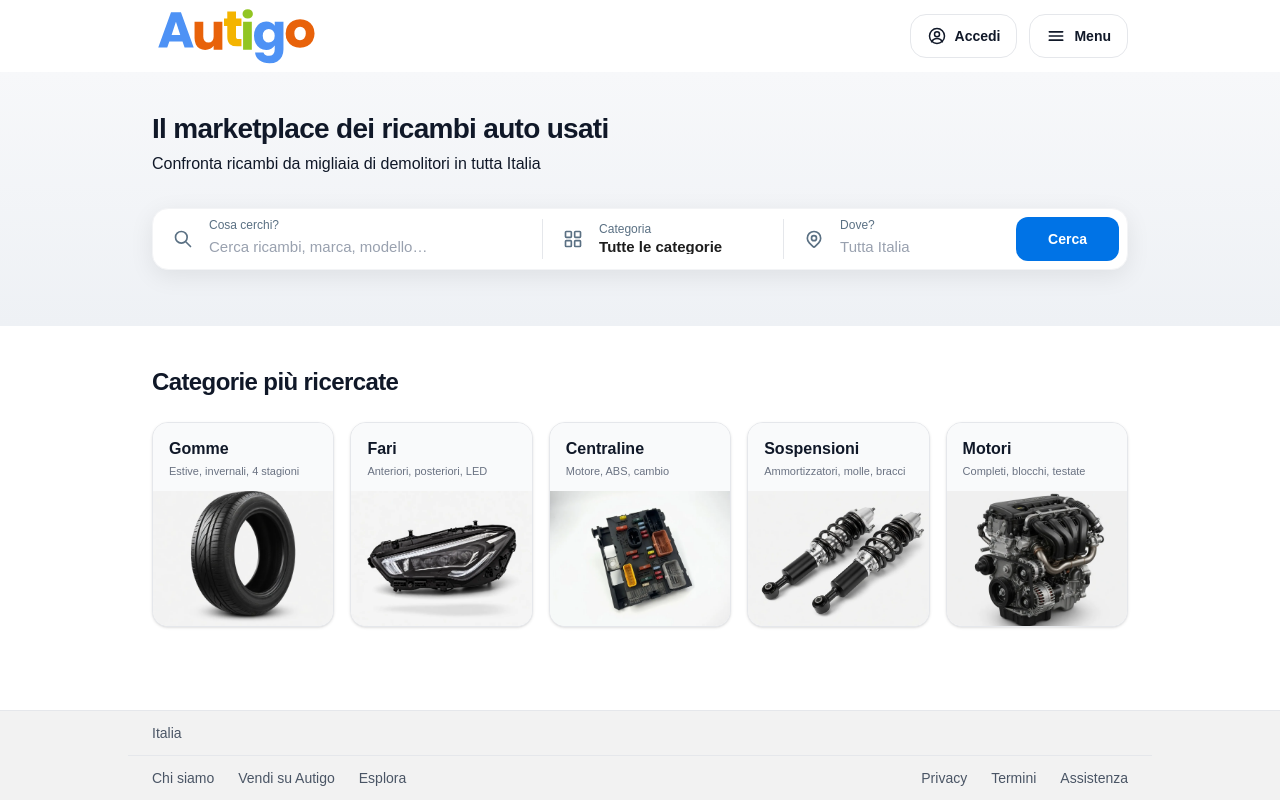
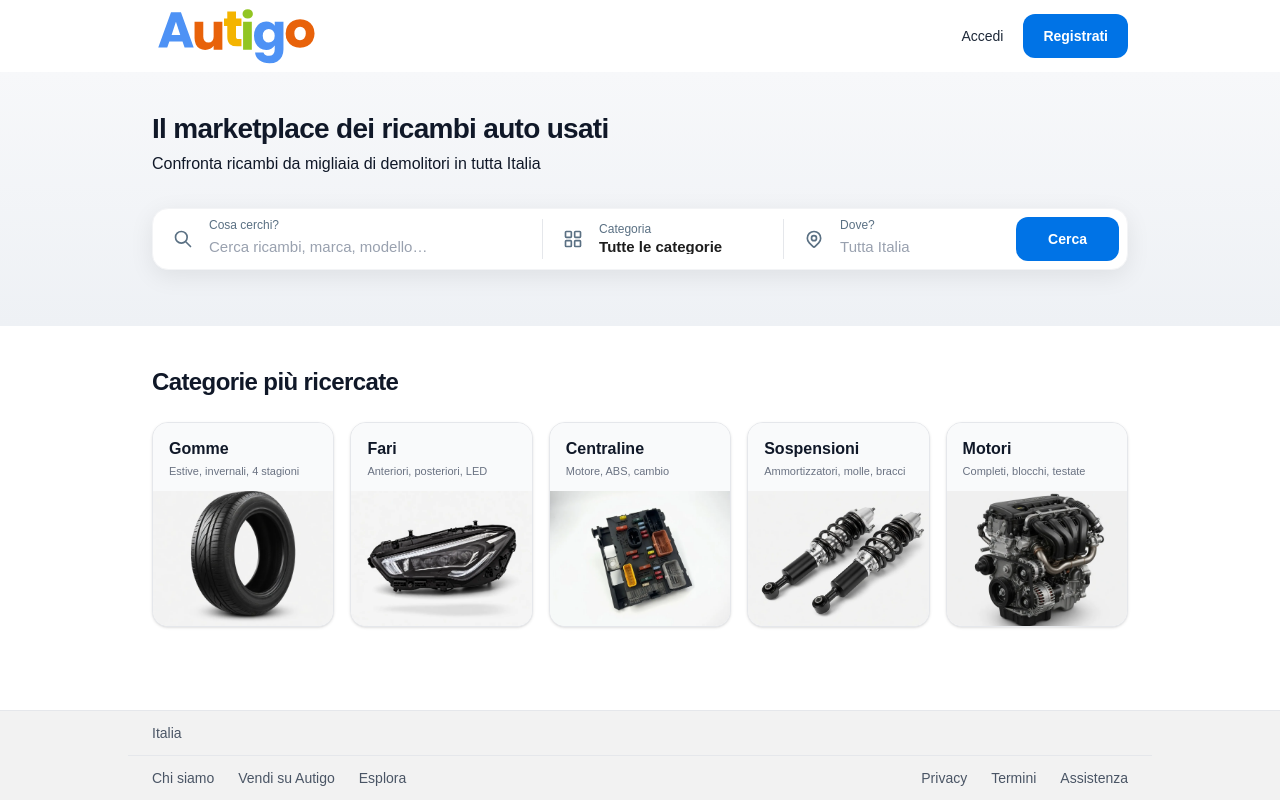
Before and after one commit to autodemo24/autodemo24, a Next.js app: page / in a window 1280 px wide. Built offline with nearby package versions, Linux system fonts and the light colour scheme.

Commit message:
home: header semplificato — Accedi link testuale + Registrati bottone blu, rimosso MenuDropdown
Co-Authored-By: Claude Opus 4.7 (1M context) <noreply@anthropic.com>

```diff
--- a/app/page.tsx
+++ b/app/page.tsx
@@ -1,6 +1,5 @@
 /* eslint-disable @next/next/no-img-element */
 import HomeSearchBar from '../components/HomeSearchBar';
-import MenuDropdown from '../components/MenuDropdown';
 
 export default function Home() {
   const categorie = [
@@ -80,19 +79,19 @@ export default function Home() {
             </svg>
           </a>
 
-          <div className="flex items-center gap-3">
+          <div className="flex items-center gap-5">
             <a
               href="/login"
-              className="flex items-center gap-2 px-4 h-11 rounded-2xl border border-gray-200 bg-white text-sm font-bold text-gray-900 hover:bg-gray-50 transition-colors"
+              className="text-sm font-medium text-gray-800 hover:text-gray-900"
             >
-              <svg className="w-5 h-5" fill="none" viewBox="0 0 24 24" stroke="currentColor" strokeWidth={1.8}>
-                <circle cx="12" cy="12" r="9" />
-                <circle cx="12" cy="10" r="3" />
-                <path strokeLinecap="round" strokeLinejoin="round" d="M5.5 19c1.3-2.5 3.8-4 6.5-4s5.2 1.5 6.5 4" />
-              </svg>
               Accedi
             </a>
-            <MenuDropdown />
+            <a
+              href="/registrati"
+              className="h-11 px-5 inline-flex items-center rounded-xl bg-[#0073E6] hover:bg-[#005bb8] text-white text-sm font-bold transition-colors"
+            >
+              Registrati
+            </a>
           </div>
         </div>
       </header>
--- a/components/MenuDropdown.tsx
+++ /dev/null
@@ -1,101 +0,0 @@
-'use client';
-
-import { useEffect, useRef, useState } from 'react';
-
-const SECTIONS: { title?: string; items: { label: string; href: string }[] }[] = [
-  {
-    items: [
-      { label: 'Accedi', href: '/login' },
-      { label: 'Registrati', href: '/registrati' },
-    ],
-  },
-  {
-    title: 'Autigo',
-    items: [
-      { label: 'Chi siamo', href: '/chi-siamo' },
-      { label: 'Vendi su Autigo', href: '/registrati' },
-      { label: 'Autigo per le aziende', href: '/business' },
-      { label: 'Magazine', href: '/magazine' },
-    ],
-  },
-  {
-    title: 'Area personale',
-    items: [
-      { label: 'Preferiti', href: '/preferiti' },
-      { label: 'Ricerche salvate', href: '/ricerche-salvate' },
-    ],
-  },
-  {
-    title: 'Supporto',
-    items: [
-      { label: 'Assistenza', href: '/assistenza' },
-      { label: 'Consigli per la vendita', href: '/consigli' },
-      { label: 'Privacy', href: '/privacy' },
-      { label: 'Termini', href: '/termini' },
-    ],
-  },
-];
-
-export default function MenuDropdown() {
-  const [open, setOpen] = useState(false);
-  const ref = useRef<HTMLDivElement>(null);
-
-  useEffect(() => {
-    function onDocClick(e: MouseEvent) {
-      if (ref.current && !ref.current.contains(e.target as Node)) setOpen(false);
-    }
-    function onKey(e: KeyboardEvent) {
-      if (e.key === 'Escape') setOpen(false);
-    }
-    document.addEventListener('mousedown', onDocClick);
-    document.addEventListener('keydown', onKey);
-    return () => {
-      document.removeEventListener('mousedown', onDocClick);
-      document.removeEventListener('keydown', onKey);
-    };
-  }, []);
-
-  return (
-    <div ref={ref} className="relative">
-      <button
-        type="button"
-        onClick={() => setOpen((v) => !v)}
-        aria-haspopup="menu"
-        aria-expanded={open}
-        className="flex items-center gap-2 px-4 h-11 rounded-2xl border border-gray-200 bg-white text-sm font-bold text-gray-900 hover:bg-gray-50 transition-colors"
-      >
-        <svg className="w-5 h-5" fill="none" viewBox="0 0 24 24" stroke="currentColor" strokeWidth={2}>
-          <path strokeLinecap="round" strokeLinejoin="round" d="M4 7h16M4 12h16M4 17h16" />
-        </svg>
-        Menu
-      </button>
-
-      {open && (
-        <div
-          role="menu"
-          className="absolute right-0 top-full mt-2 w-72 bg-white border border-gray-200 rounded-2xl shadow-lg z-50 py-2 max-h-[80vh] overflow-y-auto"
-        >
-          {SECTIONS.map((section, i) => (
-            <div key={i} className={i > 0 ? 'border-t border-gray-100 pt-2 mt-2' : ''}>
-              {section.title && (
-                <p className="px-4 pb-1 text-[11px] uppercase tracking-wide text-gray-400 font-semibold">
-                  {section.title}
-                </p>
-              )}
-              {section.items.map((it) => (
-                <a
-                  key={it.label}
-                  href={it.href}
-                  role="menuitem"
-                  className="block px-4 py-2 text-sm text-gray-800 hover:bg-gray-50"
-                >
-                  {it.label}
-                </a>
-              ))}
-            </div>
-          ))}
-        </div>
-      )}
-    </div>
-  );
-}
```
